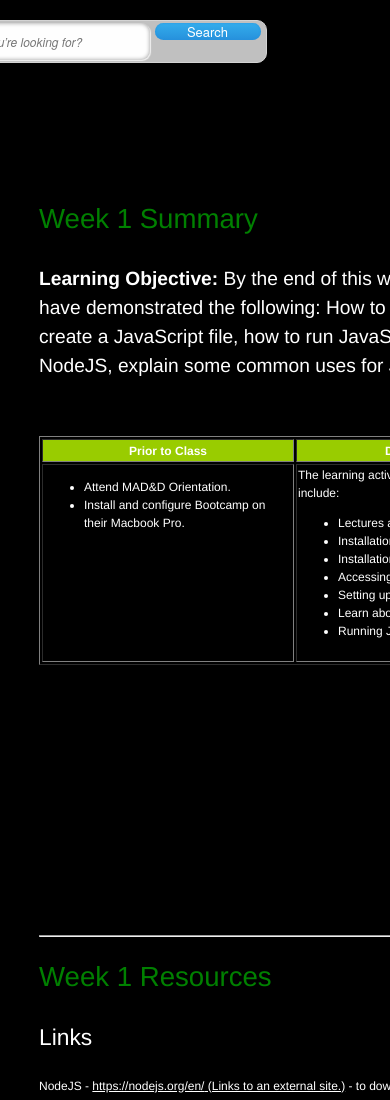
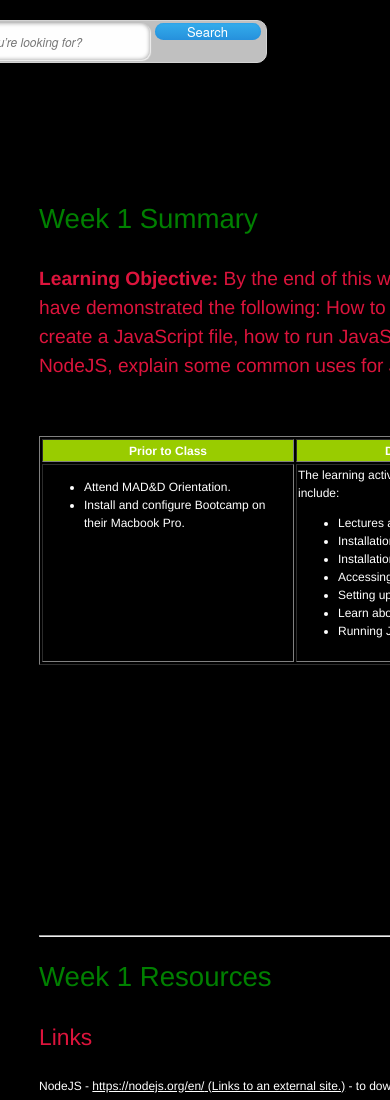
Before and after one commit to jurt0001/modules2016, a plain HTML site: page index.html in a window 390 px wide. Shown: the top 1100 px of the page. Drawn offline with Linux system fonts and the light colour scheme.

Commit message:
red font

```diff
--- a/css/index.css
+++ b/css/index.css
@@ -449,6 +449,8 @@ h3, .h3 {
 
   line-height: 1.5;
 
+    color: crimson;
+
 }
 
 
@@ -460,6 +462,8 @@ h4, .h4 {
   font-weight: 500;
 
   line-height: 1.5;
+
+    color: crimson;
 
 }
 
```
